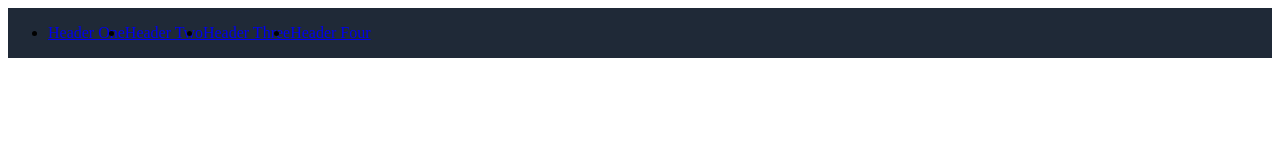
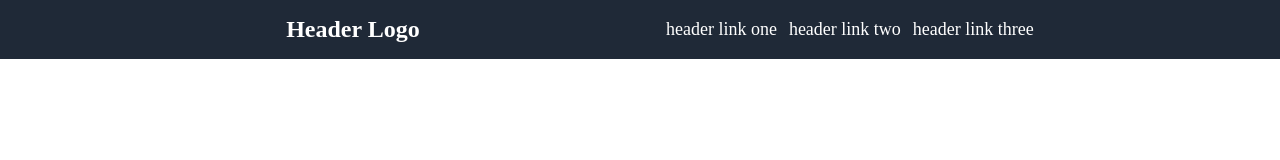
Before and after one commit to amannagle/top_landingpage, a plain HTML site: page index.html in a window 1280 px wide. Drawn offline with Linux system fonts and the light colour scheme.

Commit message:
added styling for header

```diff
--- a/index.html
+++ b/index.html
@@ -11,10 +11,14 @@
     <header>
         <nav>
             <ul>
-                <li><a href="#">Header One</a></li>
-                <li> <a href="#">Header Two</a></li>
-                <li> <a href="#">Header Three</a></li>
-                <li> <a href="#">Header Four</a></li>
+                <div class="leftheader">
+                <li><a href="#">Header Logo</a></li>
+                </div>
+                <div class="rightheader">
+                <li> <a href="#">header link one</a></li>
+                <li> <a href="#">header link two</a></li>
+                <li> <a href="#">header link three</a></li>
+                </div>
             </ul>
         </nav>
     </header>
--- a/style.css
+++ b/style.css
@@ -1,12 +1,34 @@
 body{
     display: flex;
     flex-direction: column;
+    padding: 0px;
+    margin: 0px;
 }
 
 ul{
     display: flex;
+    list-style-type: none;
+    justify-content: space-evenly;
+    align-items: center;
 }
+.leftheader{
+    font-weight: bold;
+    color: #f9faf8;
+    font-size: 24px;
+}
+.rightheader{
+    display: flex;
+    gap: 12px;
+    color: #e5e7eb;
+    font-size: 18px;
+}
+
 
 header{
     background-color: #1f2937;
 }
+
+a{
+    text-decoration: none;
+    color: white;
+}
```
